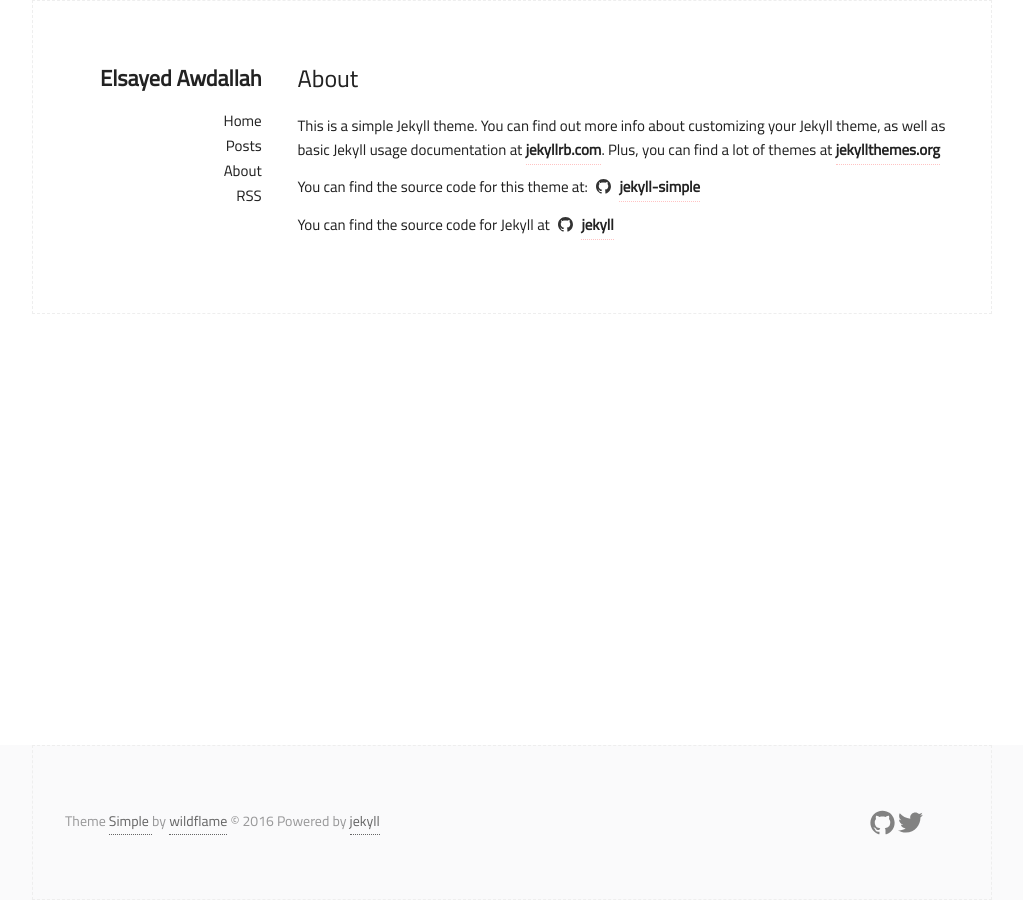
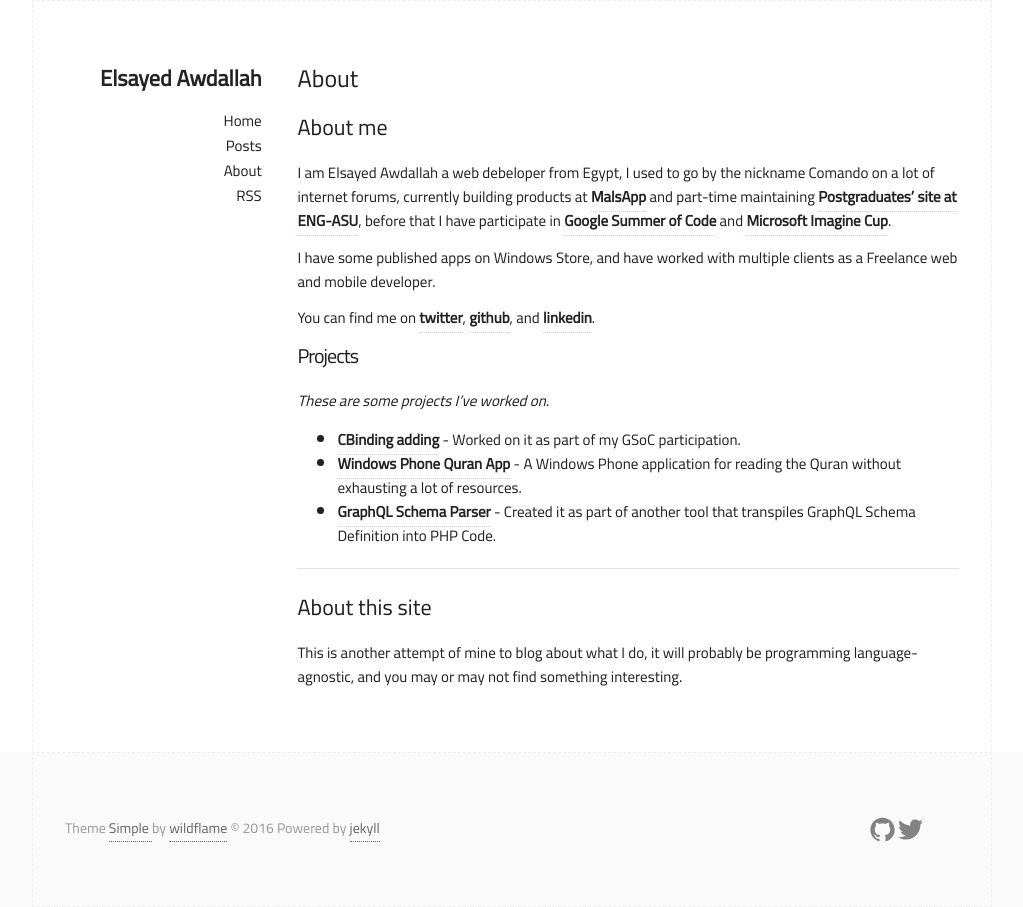
Before and after one commit to eawd/eawd.github.io, a Jekyll site: the page built from about.md, in a window 1280 px wide. Shown: the whole page, without its empty margins (128-1151 px from the left). Built offline with Jekyll 4.4.1, drawn with Linux system fonts in a browser that asks for light colours.

Commit message:
add about page

```diff
--- a/about.md
+++ b/about.md
@@ -4,8 +4,24 @@ title: About
 permalink: /about/
 ---
 
-This is a simple Jekyll theme. You can find out more info about customizing your Jekyll theme, as well as basic Jekyll usage documentation at [jekyllrb.com](http://jekyllrb.com/).  Plus, you can find a lot of themes at [jekyllthemes.org](http://jekyllthemes.org/)
+## About me
 
-You can find the source code for this theme at: <data data-icon="ei-sc-github"></data>  [jekyll-simple](https://github.com/wild-flame/jekyll-simple)
+I am Elsayed Awdallah a web debeloper from Egypt, I used to go by the nickname Comando on a lot of internet forums, currently building products at [MalsApp](//malsapp.com) and part-time maintaining [Postgraduates' site at ENG-ASU](http://portal.eng.asu.edu.eg/postgraduate/), before that I have participate in [Google Summer of Code](//monosoc.blogspot.com.eg/2015/04/excited-for-this-years-summer-of-code.html) and [Microsoft Imagine Cup](//www.youtube.com/watch?v=enU3ST6iVwo).
 
-You can find the source code for Jekyll at <data data-icon="ei-sc-github"></data>  [jekyll](https://github.com/jekyll/jekyll)
+I have some published apps on Windows Store, and have worked with multiple clients as a Freelance web and mobile developer.
+
+You can find me on [twitter](//twitter.com/eawdallah), [github](//github.com/eawd), and [linkedin](//linkedin.com/in/awdallah).
+
+### Projects
+
+*These are some projects I've worked on.*
+
+- [CBinding adding](//github.com/mhutch/cbinding) - Worked on it as part of my GSoC participation.
+- [Windows Phone Quran App](https://www.microsoft.com/en-us/store/p/%d8%a7%d9%84%d9%82%d8%b1%d8%a2%d9%86-%d8%a7%d9%84%d9%83%d8%b1%d9%8a%d9%85/9nblggh08sh5) - A Windows Phone application for reading the Quran without exhausting a lot of resources.
+- [GraphQL Schema Parser](//github.com/malsapp/gql2json) - Created it as part of another tool that transpiles GraphQL Schema Definition into PHP Code.
+
+-------------------
+
+## About this site
+
+This is another attempt of mine to blog about what I do, it will probably be programming language-agnostic, and you may or may not find something interesting.
```
